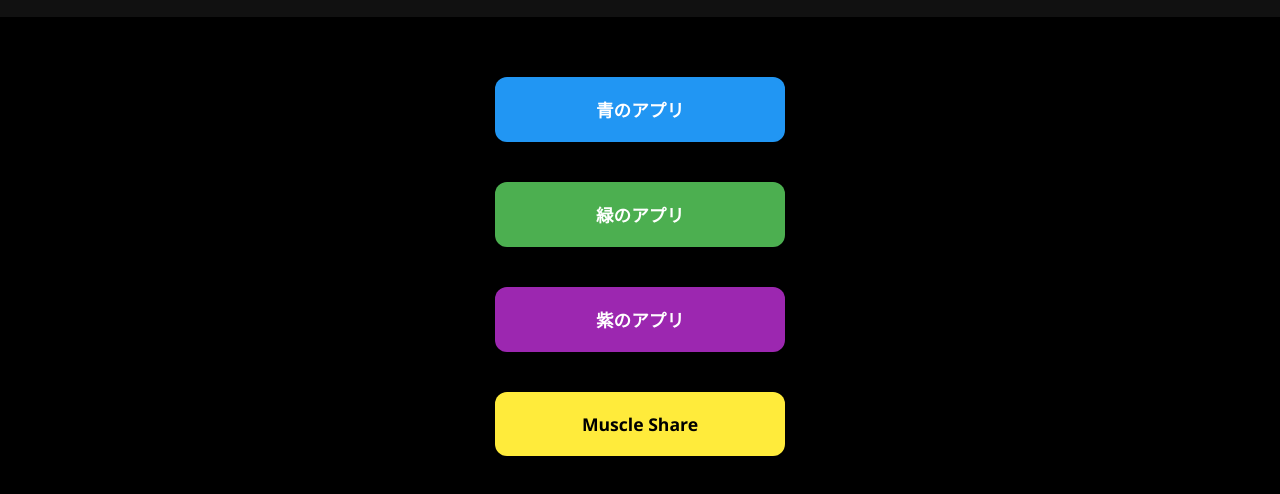
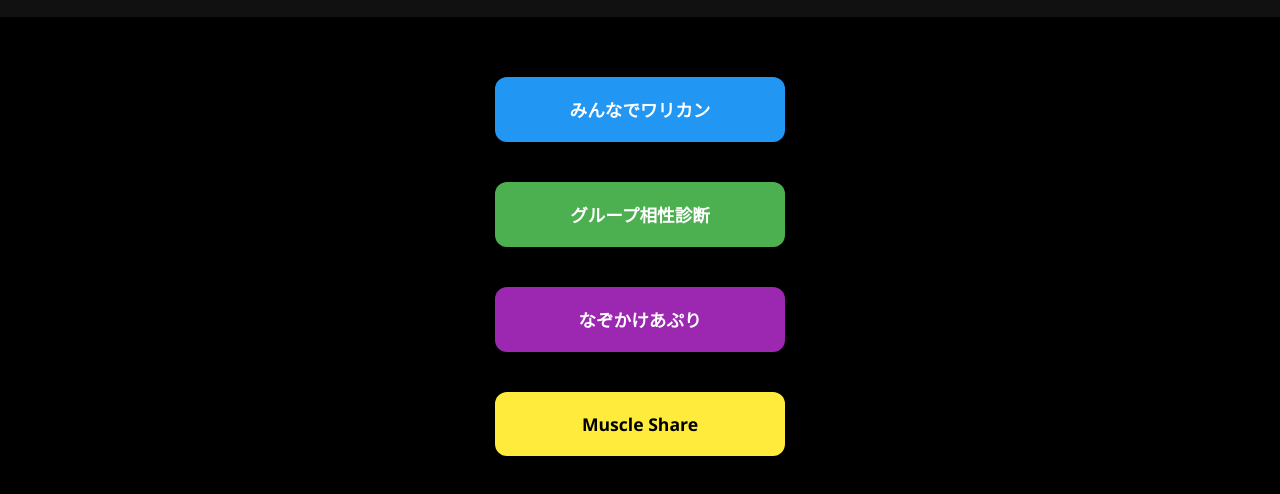
Before and after one commit to mrmmm0128/mrmmm0128.github.io, a plain HTML site: page index.html in a window 1280 px wide. Shown: the part 94-588 px from the top of the page. Drawn offline with Linux system fonts and the light colour scheme.

Commit message:
Update index.html

```diff
--- a/index.html
+++ b/index.html
@@ -62,9 +62,9 @@
   </header>
 
   <main>
-    <a href="./blueApp/" class="app-button blue">青のアプリ</a>
-    <a href="./greenApp/" class="app-button green">緑のアプリ</a>
-    <a href="./purpleApp/" class="app-button purple">紫のアプリ</a>
+    <a href="./minwari/" class="app-button blue">みんなでワリカン</a>
+    <a href="./mbti/" class="app-button green">グループ相性診断</a>
+    <a href="./nazokake/" class="app-button purple">なぞかけあぷり</a>
     <a href="./MuscleShare/" class="app-button yellow">Muscle Share</a>
   </main>
 </body>
```
